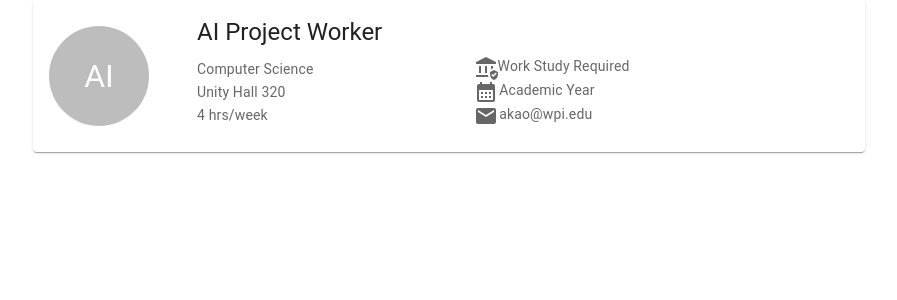
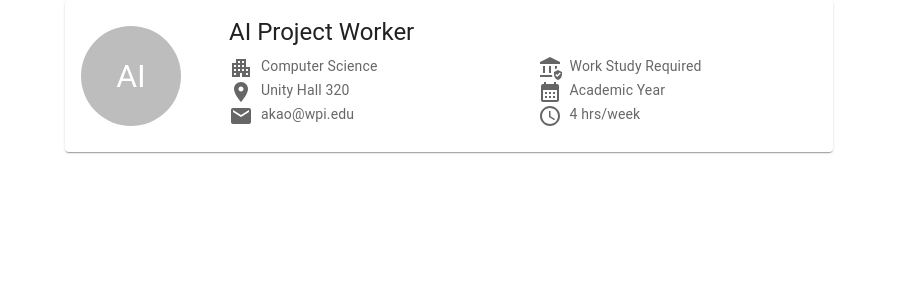
Before and after one commit to hzgand/wpi-opportunity-search, a React (Create React App) app in the folder client/: page / in a window 1280 px wide. Shown: the top 300 px of the page, without its empty margins (191-1088 px from the left). Built offline with nearby package versions, Linux system fonts and the light colour scheme.

Commit message:
Icons
Icons

```diff
--- a/client/src/app_components/CardHeaderExample.js
+++ b/client/src/app_components/CardHeaderExample.js
@@ -11,10 +11,19 @@ import CalendarMonthIcon from "@mui/icons-material/CalendarMonth";
 import EmailIcon from "@mui/icons-material/Email";
 import ShareIcon from "@mui/icons-material/Share";
 import CardContent from "@mui/material/CardContent";
+import CardActionArea from "@mui/material/CardActionArea";
+import QueryBuilderIcon from "@mui/icons-material/QueryBuilder";
+import LocationOnIcon from "@mui/icons-material/LocationOn";
+import ApartmentIcon from "@mui/icons-material/Apartment";
+
+const config = {
+  iconPadding: "0.5rem",
+};
 
 export default function ImgMediaCard(props) {
   return (
-    <Card sx={{ width: 0.65, margin: "auto" }}>
+    <Card sx={{ width: 0.6, margin: "auto" }}>
+      <CardActionArea>
         <Box sx={{ display: "flex", flexDirection: "row" }}>
           <CardHeader
             avatar={
@@ -55,39 +64,82 @@ export default function ImgMediaCard(props) {
                     paddingRight: "10rem",
                   }}
                 >
-                <Typography variant="body2" color="textSecondary" component="p">
+                  <Typography
+                    variant="body2"
+                    color="textSecondary"
+                    component="p"
+                  >
+                    <Box sx={{ display: "flex", flexDirection: "row" }}>
+                      <ApartmentIcon
+                        sx={{ paddingRight: config.iconPadding }}
+                      ></ApartmentIcon>
                       {props.job.department}
+                    </Box>
                   </Typography>
-                <Typography variant="body2" color="textSecondary" component="p">
+                  <Typography
+                    variant="body2"
+                    color="textSecondary"
+                    component="p"
+                  >
+                    <Box sx={{ display: "flex", flexDirection: "row" }}>
+                      <LocationOnIcon
+                        sx={{ paddingRight: config.iconPadding }}
+                      ></LocationOnIcon>
                       {props.job.location}
+                    </Box>
                   </Typography>
-                <Typography variant="body2" color="textSecondary" component="p">
-                  {props.job.hoursPerWeek}{" "}
-                  {props.job.hoursPerWeek === 1 ? "hr/week" : "hrs/week"}
+                  <Typography
+                    variant="body2"
+                    color="textSecondary"
+                    component="p"
+                  >
+                    <Box sx={{ display: "flex", flexDirection: "row" }}>
+                      <EmailIcon
+                        sx={{ paddingRight: config.iconPadding }}
+                      ></EmailIcon>
+                      {props.job.email}
+                    </Box>
                   </Typography>
                 </Box>
                 <Box>
-                <Typography variant="body2" color="textSecondary" component="p">
+                  <Typography
+                    variant="body2"
+                    color="textSecondary"
+                    component="p"
+                  >
                     <Box sx={{ display: "flex", flexDirection: "row" }}>
-                    <AssuredWorkloadIcon />
+                      <AssuredWorkloadIcon
+                        sx={{ paddingRight: config.iconPadding }}
+                      />
                       {props.job.federalFunding
                         ? "Work Study Required"
                         : "Work Study Not Required"}
                     </Box>
                   </Typography>
-                <Typography variant="body2" color="textSecondary" component="p">
+                  <Typography
+                    variant="body2"
+                    color="textSecondary"
+                    component="p"
+                  >
                     {" "}
                     <Box sx={{ display: "flex", flexDirection: "row" }}>
                       <CalendarMonthIcon
-                      sx={{ paddingRight: "0.1rem" }}
+                        sx={{ paddingRight: config.iconPadding }}
                       ></CalendarMonthIcon>
                       {props.job.jobType}
                     </Box>
                   </Typography>
-                <Typography variant="body2" color="textSecondary" component="p">
+                  <Typography
+                    variant="body2"
+                    color="textSecondary"
+                    component="p"
+                  >
                     <Box sx={{ display: "flex", flexDirection: "row" }}>
-                    <EmailIcon sx={{ paddingRight: "0.1rem" }}></EmailIcon>
-                    {props.job.email}
+                      <QueryBuilderIcon
+                        sx={{ paddingRight: config.iconPadding }}
+                      />
+                      {props.job.hoursPerWeek}{" "}
+                      {props.job.hoursPerWeek === 1 ? "hr/week" : "hrs/week"}
                     </Box>
                   </Typography>
                 </Box>
@@ -95,6 +147,7 @@ export default function ImgMediaCard(props) {
             </Box>
           </CardContent>
         </Box>
+      </CardActionArea>
     </Card>
   );
 }
```
Lines whose indentation alone changed are shown as unchanged.
